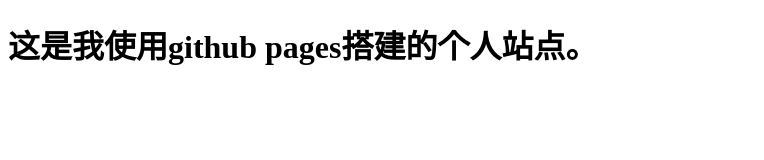
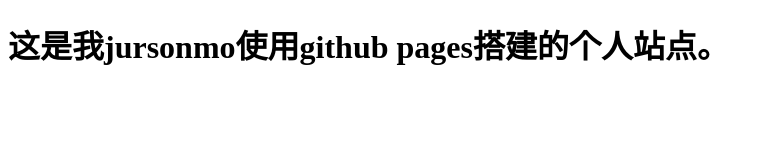
Before and after one commit to jursonmo/jursonmo.github.io, a plain HTML site: page index.html in a window 1280 px wide. Shown: the whole page, without its empty margins (0-764 px from the left). Drawn offline with Linux system fonts and the light colour scheme.

Commit message:
update index.html

```diff
--- a/index.html
+++ b/index.html
@@ -1,6 +1,6 @@
 <!DOCTYPE html>
 <html>
 <body>
-<h1>这是我使用github pages搭建的个人站点。</h1>
+<h1>这是我jursonmo使用github pages搭建的个人站点。</h1>
 </body>
 </html>
```
